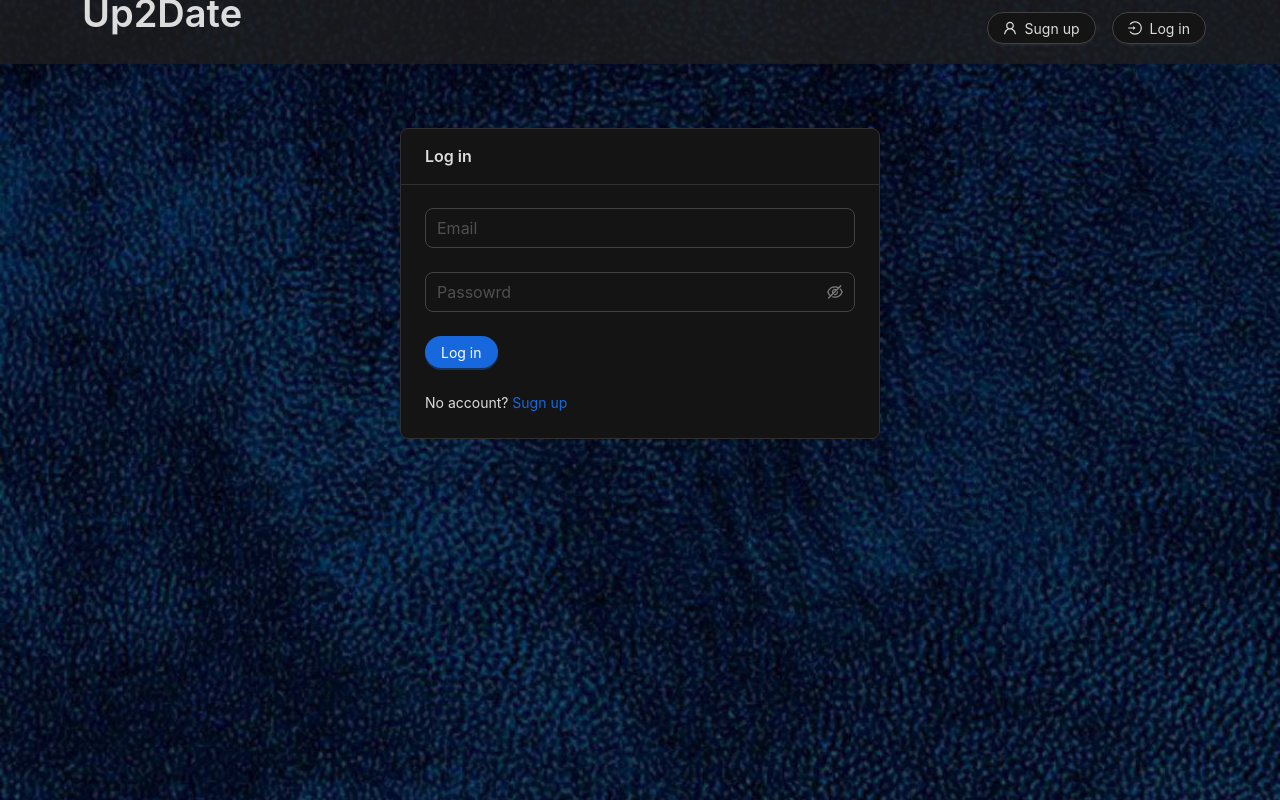
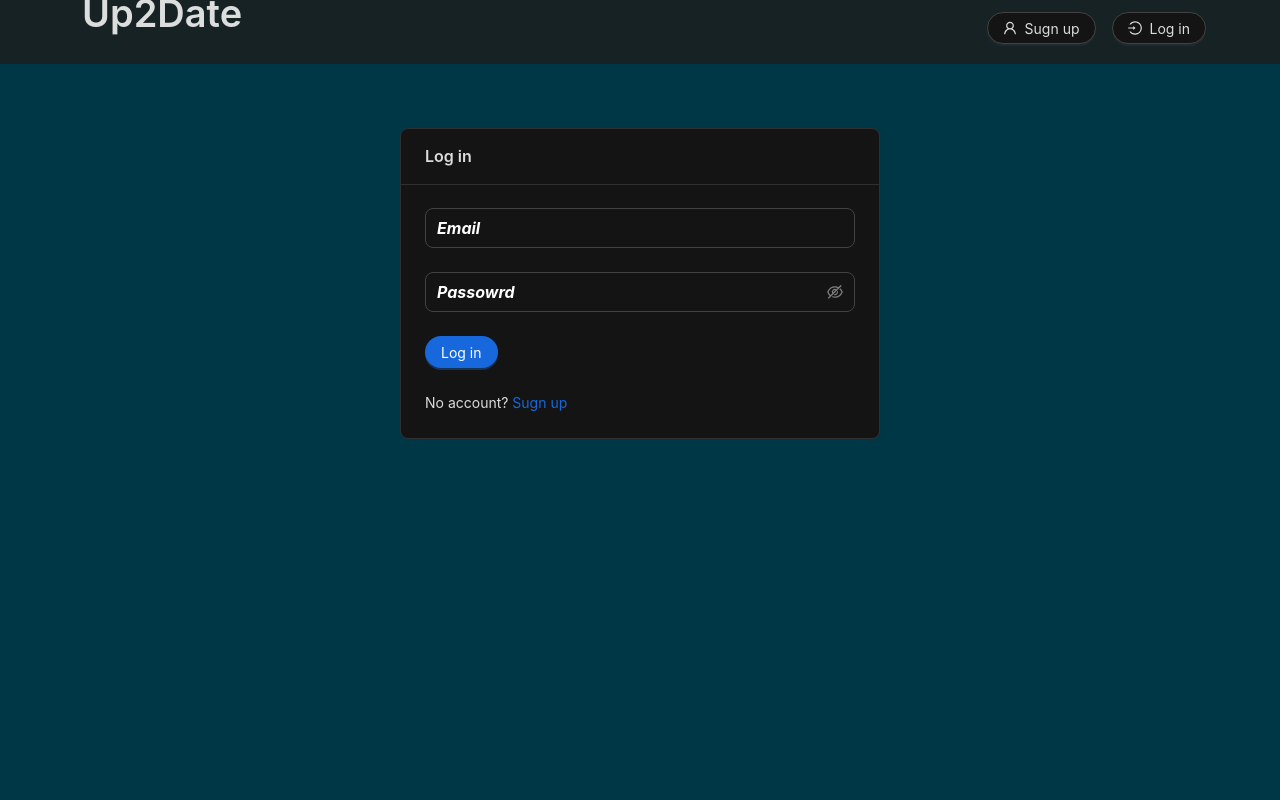
Before and after one commit to bolshiyanov/up2DateAfterCheckbox, a React (Create React App) app in the folder client/: page /login in a window 1280 px wide. Built offline with nearby package versions, Linux system fonts and the light colour scheme; no server answers.

Commit message:
Updated placeholder color

```diff
--- a/client/src/components/custom-input/index.tsx
+++ b/client/src/components/custom-input/index.tsx
@@ -19,8 +19,8 @@ export const CustomInput = ({
   return (
     <Form.Item
       name={name}
-      //rules={[{ required: true, message: "Requied fild" }]}
-      //shouldUpdate={ true }
+      rules={[{ required: true, message: "Requied fild" }]}
+      shouldUpdate={ true }
     >
       {name === "description" ? (
         <TextArea rows={4} placeholder={placeholder} size="large" />
--- a/client/src/index.css
+++ b/client/src/index.css
@@ -12,13 +12,25 @@ html, body, body > div {
 
 body {
   font-family: 'Poppins', sans-serif;
-  background-color: #cccccc;
-  background-image: url('./assets/BG.jpg');
-  background-size: cover; /* Set background size to cover */
-
-  color: white;
+  background-color: #003747;
+  color: white!important;
 }
 
 a {
   text-decoration: none;
 }
+
+::placeholder {
+  color: #fff !important;
+  font-style: italic;
+}
+
+
+input::placeholder {
+  font-weight: bold;
+}
+
+
+textarea::placeholder {
+  font-size: 16px; /* Размер шрифта для placeholder в textarea */
+}
```
